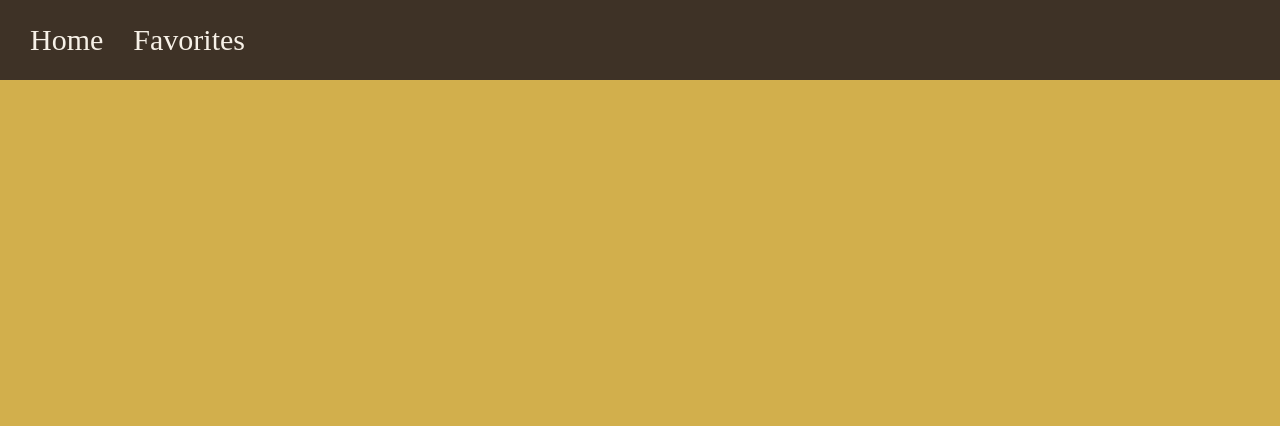
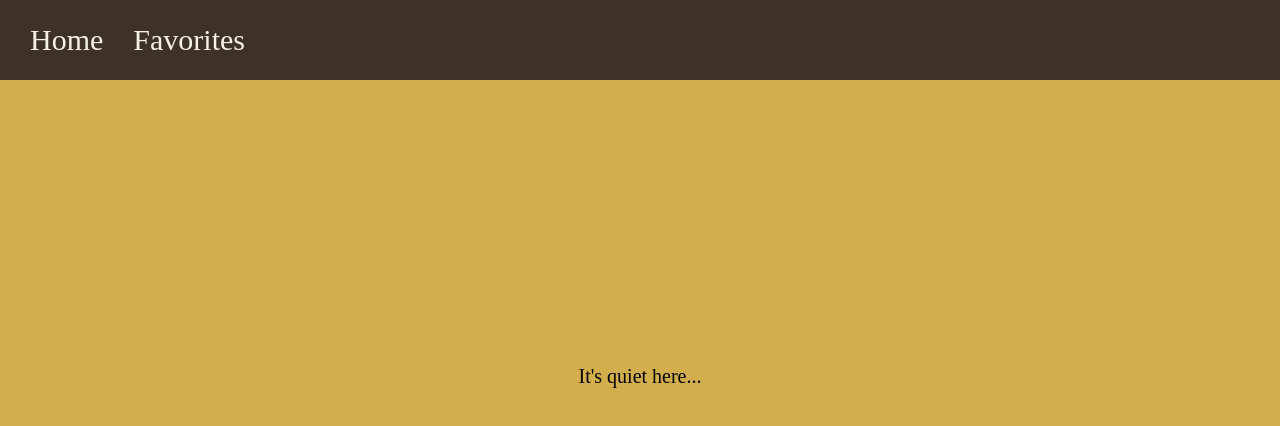
Before and after one commit to hajunk05/RandomBible, a React (Vite) app: page /favorites in a window 1280 px wide. Shown: the top 426 px of the page. Built offline with nearby package versions, Linux system fonts and the light colour scheme.

Commit message:
Simple empty favorites page design

```diff
--- a/src/pages/Favorites.jsx
+++ b/src/pages/Favorites.jsx
@@ -10,7 +10,11 @@ const Favorites = ({ favVerses, setFavVerses }) => {
 	}
 
 	if (favVerses.length < 1) {
-		return <> It's quiet here... </>
+		return (
+			<div id="empty-favorites-container">
+				<p> It's quiet here...</p>
+			</div>
+		)
 	}
 
 	return (
--- a/src/pages/components/AllButtons.jsx
+++ b/src/pages/components/AllButtons.jsx
@@ -15,7 +15,7 @@ const HomeButtons = ({
 					}
 				>
 					{' '}
-					Delete
+					Remove from Favorites
 				</button>
 			</>
 		)
--- a/src/pages/css/HomeAndFavorites.css
+++ b/src/pages/css/HomeAndFavorites.css
@@ -109,3 +109,14 @@ button:hover {
 	flex-wrap: wrap;
 	row-gap: 20px;
 }
+
+/* For Empty Favorites Page */
+#empty-favorites-container {
+	display: flex;
+	margin-top: 10%;
+	height: 500px;
+	font-size: 20px;
+	justify-content: center;
+	align-items: center;
+	text-align: center;
+}
```
